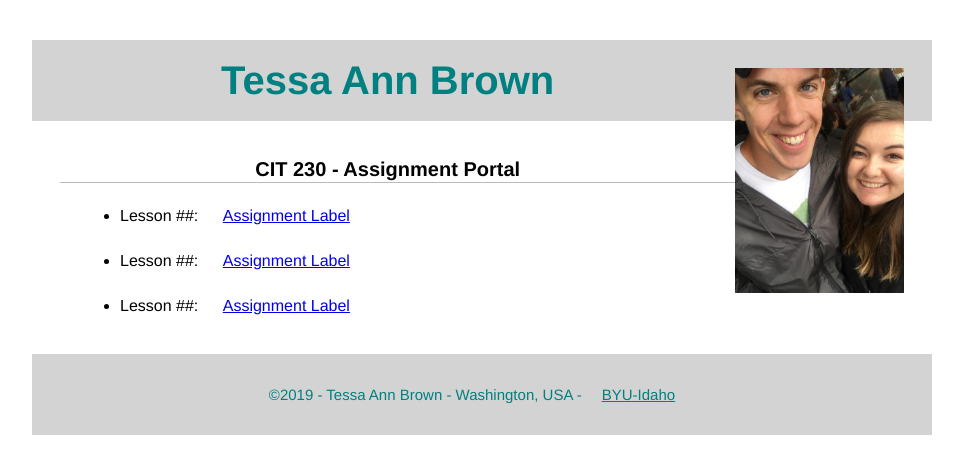
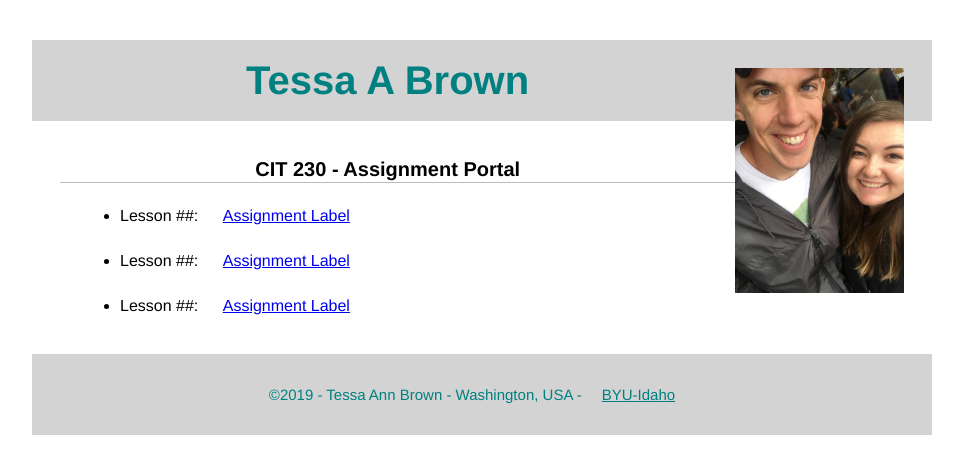
Before and after one commit to Tessa-Brown/Tessa-Brown.github.io, a plain HTML site: page index.html in a window 1280 px wide. Shown: the whole page, without its empty margins (158-1121 px from the left). Drawn offline with Linux system fonts and the light colour scheme.

Commit message:
update h1  content

```diff
--- a/index.html
+++ b/index.html
@@ -10,7 +10,7 @@
     <body>
         <header>
             <img src="images/profile.jpg" alt="My Profile Picture">
-            <h1>Tessa Ann Brown</h1>
+            <h1>Tessa A Brown</h1>
         </header>
         <main>
             <h2>CIT 230 - Assignment Portal</h2>
```
